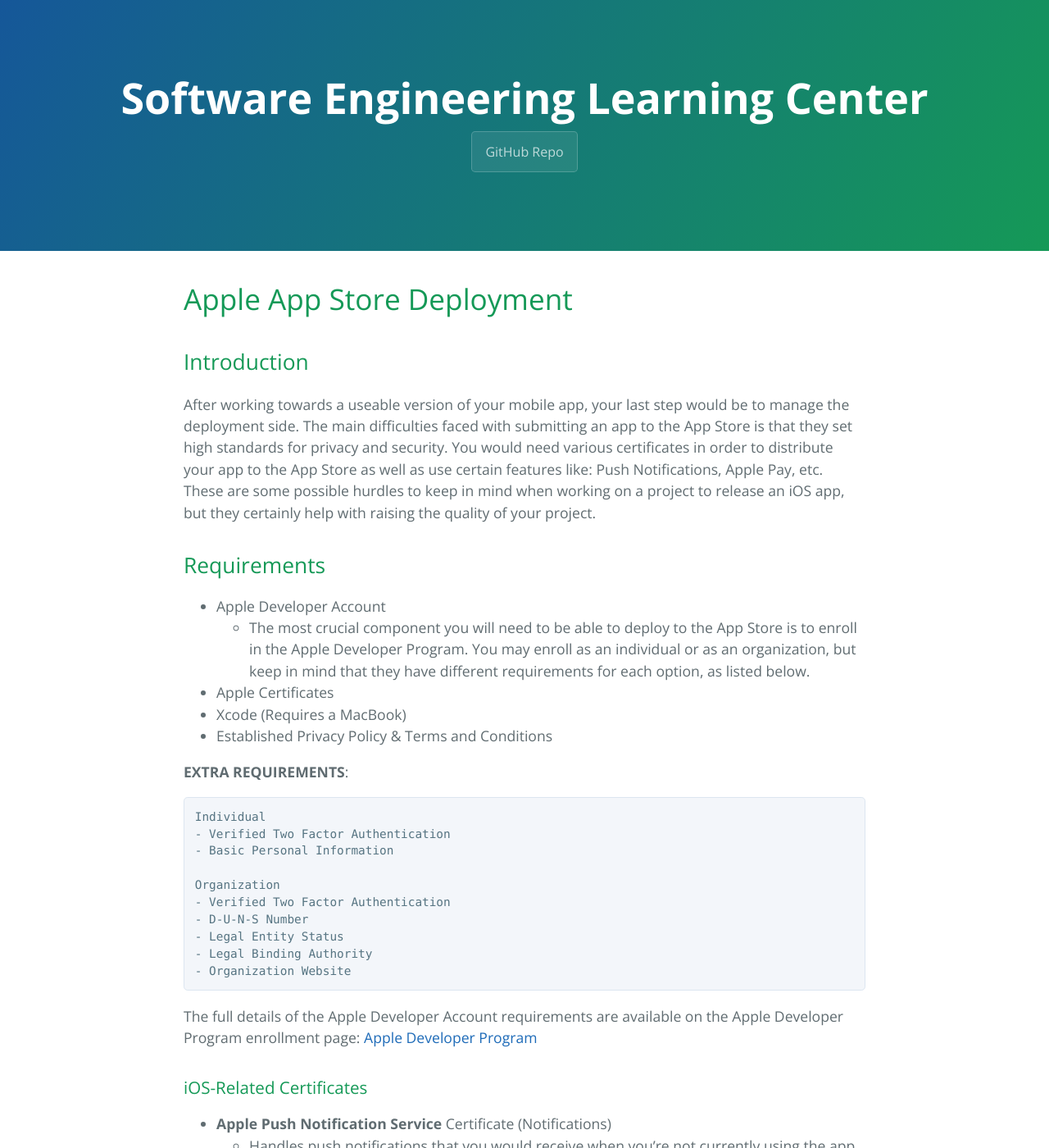
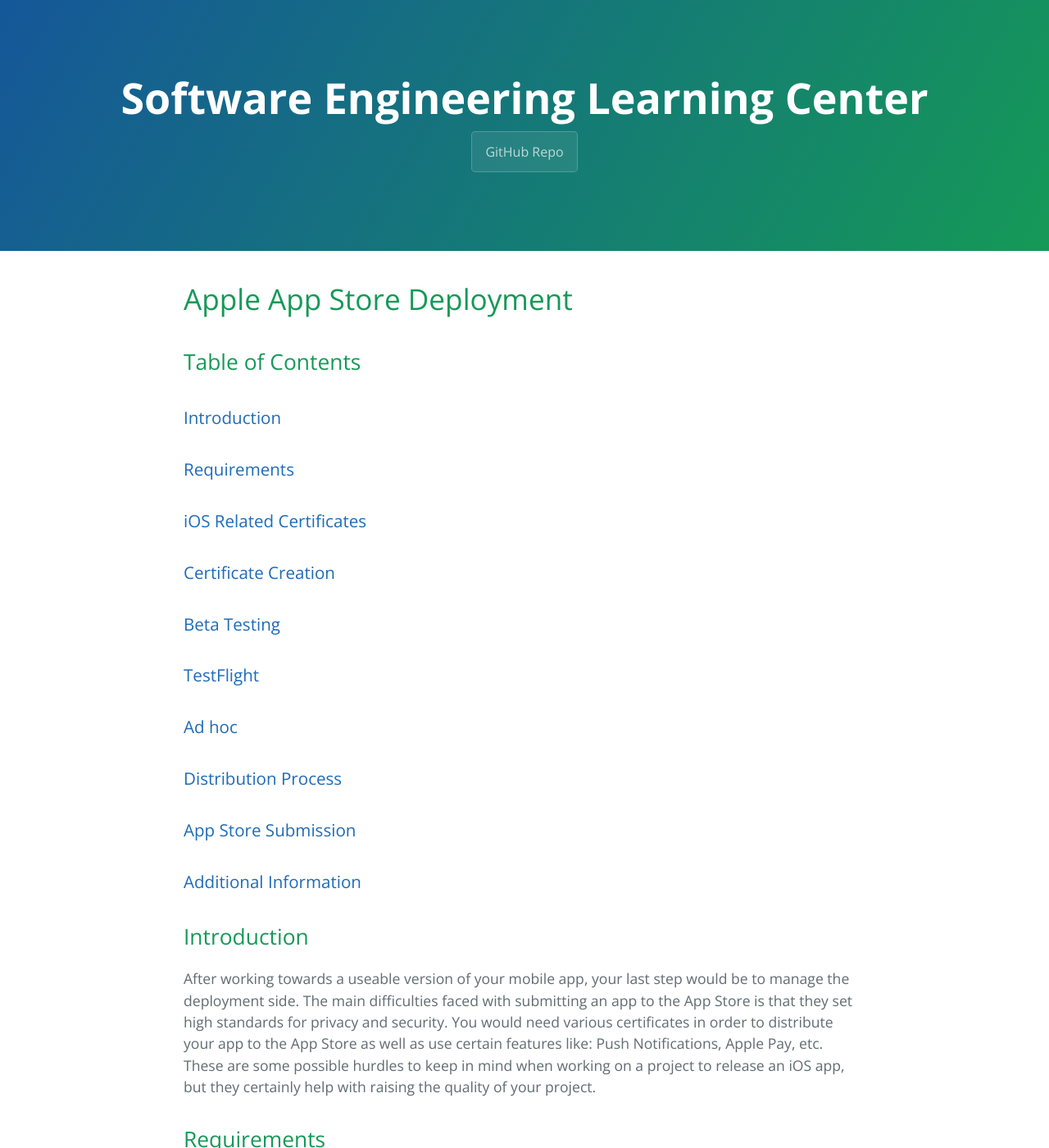
Before and after one commit to learning-software-engineering/learning-software-engineering.github.io, a Jekyll site: the page built from Topics/Development_Process/App_Store_Deployment.md, in a window 1280 px wide and 1400 px high. Shown: the whole window at 82% size. Built offline with Jekyll 4.4.1, drawn with Linux system fonts in a browser that asks for light colours; our own code applies the rules of GitHub Pages for plain Markdown files; some of the changed text lies outside the part shown.

Commit message:
Added table of contents

```diff
--- a/Topics/Development_Process/App_Store_Deployment.md
+++ b/Topics/Development_Process/App_Store_Deployment.md
@@ -1,4 +1,16 @@
 # Apple App Store Deployment
+
+## Table of Contents
+### [Introduction](#introduction-1)
+### [Requirements](#requirements-1)
+### [iOS Related Certificates](#ios-related-certificates-1)
+### [Certificate Creation](#certificate-creation-1)
+### [Beta Testing](#beta-testing-1)
+### [TestFlight](#testflight-1)
+### [Ad hoc](#ad-hoc-1)
+### [Distribution Process](#distribution-process-1)
+### [App Store Submission](#app-store-submission-1)
+### [Additional Information](#additional-information-1)
 
 ## Introduction
 After working towards a useable version of your mobile app, your last step would be to manage the deployment side.
@@ -43,7 +55,7 @@
     - Sign Apple Wallet passes.
 - **iOS Distribution** Certificate (Auto-Generated on Account Creation)
 
-#### Certificate Creation
+### Certificate Creation
 To create certificates, you can head to the Certifications tab on the Apple Developer Website and choose which ones are applicable to your app. After, you would need to generate a CSR (Certificate Signing Request) on your MacBook.
 Apple's Certificates job states to follow [these steps](https://developer.apple.com/help/account/create-certificates/create-a-certificate-signing-request/) in order to generate the certificate:
 1. Launch Keychain Access located in /Applications/Utilities.
@@ -87,7 +99,7 @@
 
 The benefit of using Ad hoc is that you would not need the app to be reviewed before distributing it out for testing. This means that you would be able to get your app to your testers immediately and possibly avoid getting the app rejected during the review process.
 
-#### Distribution Process
+### Distribution Process
 After you generate all your needed certificates, you would then need to register your **Provisioning Profile**, which grants you the permission to use, develop and distribute your app on Apple services. This is another security measure that verifies if your provisioning profile's App ID matches both your app and a valid distribution certificate.
 
 To complete your provisioning profile, you would select the profiles page on the Apple Developer website and select the **iOS App Development** option. Then, you would select the app you wish to distribute as well as whether or not you would like to have offline support. After this, you would select all the certifications required in order for the app to function as well as all of the devices (iPhone/iPad/Mac) you want accessing it (if you chose to use Ad Hoc).
@@ -141,4 +153,6 @@
 
 Congratulations! From this point on, all you have to do is sit back and wait for the review decision to come out. Make sure to make the appropriate changes if they were requested or download your app from the official App Store if it was approved!
 
+### Additional Information
+
 For further information on the App Review process, please consult Apple's [App Review Docs](https://developer.apple.com/app-store/review/#:~:text=On%20average%2C%2090%25%20of%20submissions,app%20for%20iPhone%20and%20iPad.). This contains all the steps, common issues, as well as contact information if you need further help in the app review process.
```
